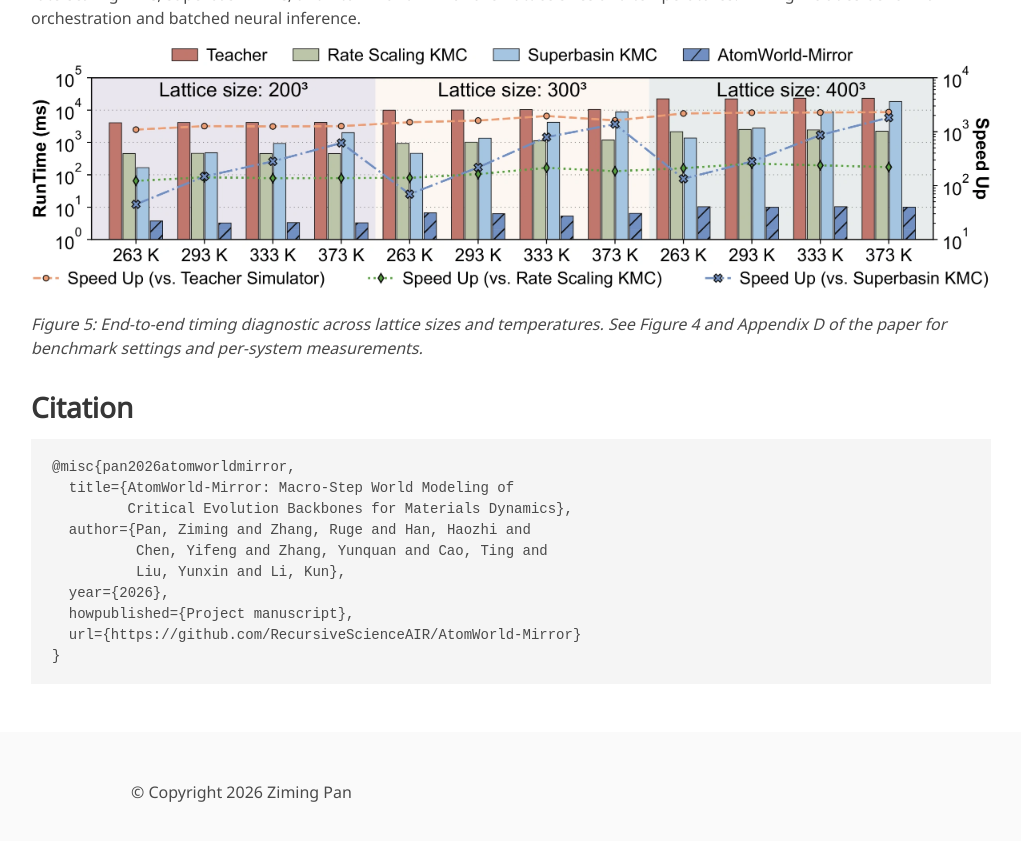
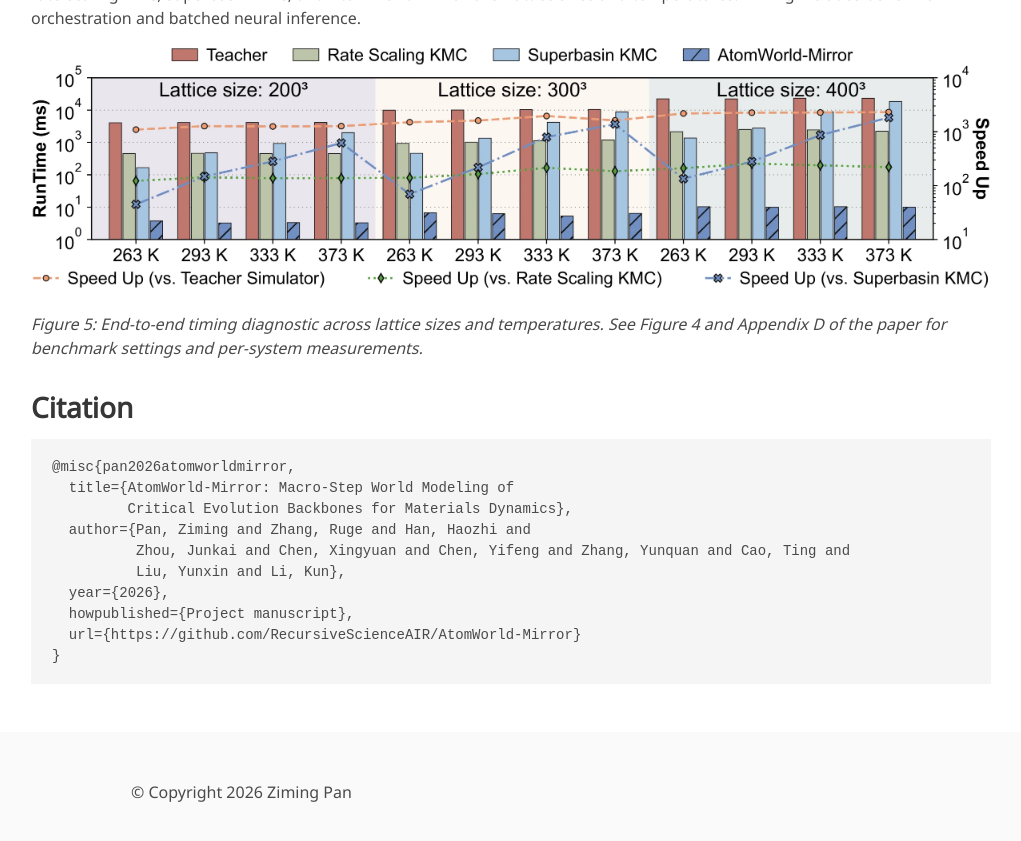
Before and after one commit to AtomWorld-Mirror/AtomWorld-Mirror.github.io, a Jekyll site: the page built from index.md, in a window 1280 px wide and 900 px high, scrolled down 4711 px. Shown: the top 841 px of the window, without its empty margins (129-1150 px from the left). Built offline with Jekyll 4.4.1, drawn with Linux system fonts in a browser that asks for light colours; some web fonts are replaced; some of the changed text lies outside the part shown.

Commit message:
docs: sync website from project-page branch

```diff
--- a/index.md
+++ b/index.md
@@ -7,9 +7,9 @@ authors: >-
   <a href="https://zimingpan.github.io/"><span>Ziming Pan</span></a><sup>1,7,*</sup>,
   <a href="https://scholar.google.com/citations?user=8PsKswwAAAAJ&amp;hl=en">Ruge Zhang</a><sup>2,3,7,*</sup>,
   <a href="https://haozhihan.github.io/">Haozhi Han</a><sup>4,7,*</sup>,
+  Junkai Zhou<sup>5</sup>, Xingyuan Chen<sup>6</sup>,<br>
   <a href="https://cs.pku.edu.cn/info/1210/1960.htm">Yifeng Chen</a><sup>4</sup>,
-  <a href="http://english.ict.cas.cn/people/scien/bln/202303/t20230321_328553.html">Yunquan Zhang</a><sup>2</sup>,<br>
-  Junkai Zhou<sup>5</sup>, Xingyuan Chen<sup>6</sup>,
+  <a href="http://english.ict.cas.cn/people/scien/bln/202303/t20230321_328553.html">Yunquan Zhang</a><sup>2</sup>,
   <a href="https://air.tsinghua.edu.cn/en/info/1046/1941.htm">Ting Cao</a><sup>7</sup>,
   <a href="https://air.tsinghua.edu.cn/en/info/1046/1193.htm">Yunxin Liu</a><sup>7</sup>, and
   <a href="https://www.likun.tech/">Kun Li</a><sup>7,†</sup>
@@ -112,7 +112,7 @@ A macro step replaces explicit replay of intervening microscopic events with inf
   title={AtomWorld-Mirror: Macro-Step World Modeling of
          Critical Evolution Backbones for Materials Dynamics},
   author={Pan, Ziming and Zhang, Ruge and Han, Haozhi and
-          Chen, Yifeng and Zhang, Yunquan and Cao, Ting and
+          Zhou, Junkai and Chen, Xingyuan and Chen, Yifeng and Zhang, Yunquan and Cao, Ting and
           Liu, Yunxin and Li, Kun},
   year={2026},
   howpublished={Project manuscript},
```
